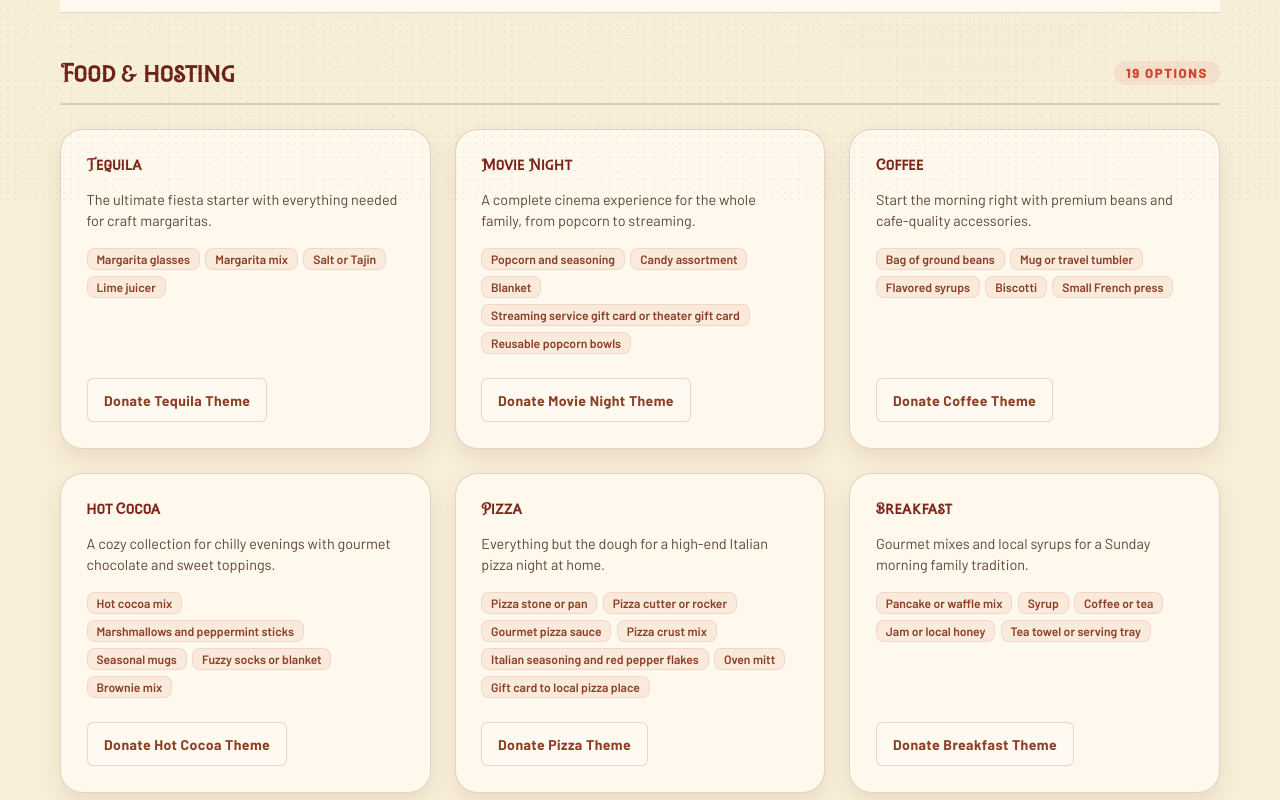
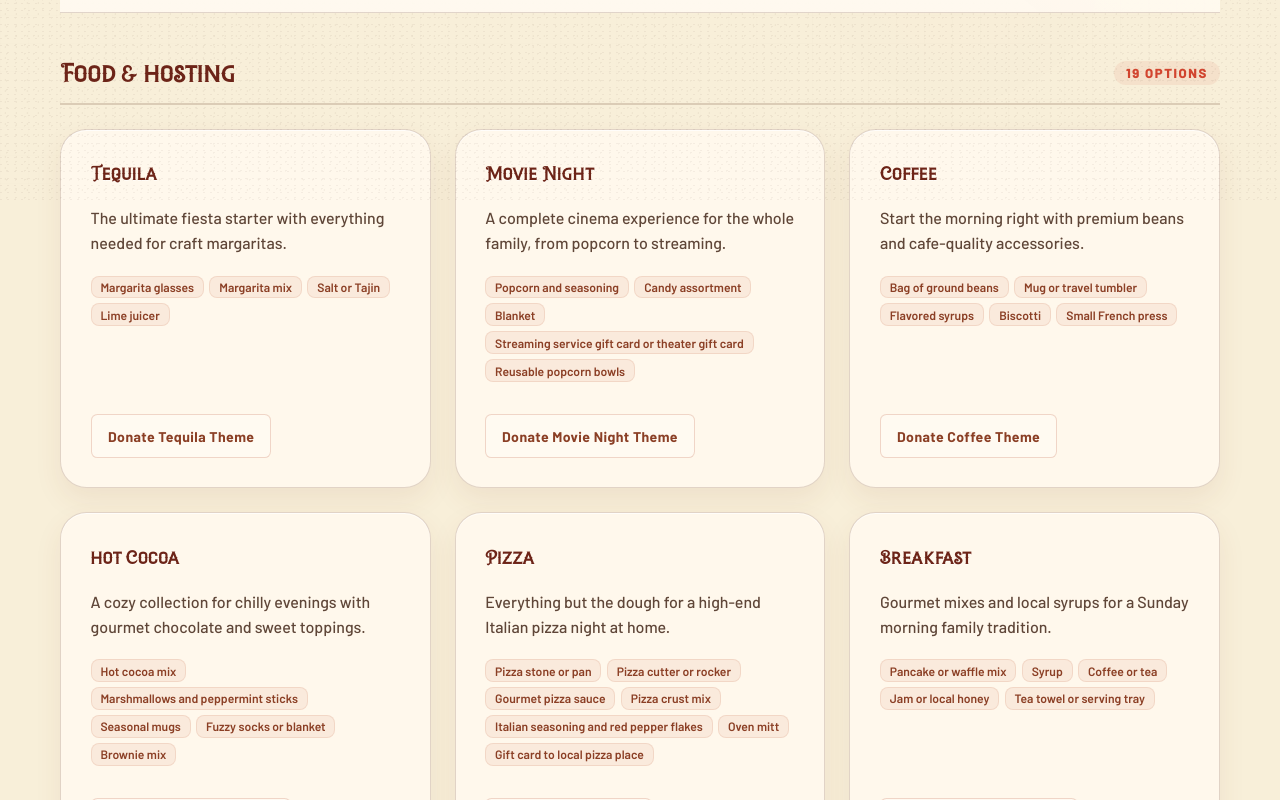
Before and after one commit to joshmzamora/summerfest-htcc, a Next.js app: page /get-involved/basket-themes in a window 1280 px wide. Shown: the part 600-1400 px from the top of the page. Built offline with nearby package versions, Linux system fonts and the light colour scheme.

Commit message:
Add "scroll-up" animation when user clicks a category on basket themes page

```diff
--- a/app/get-involved/basket-themes/page.tsx
+++ b/app/get-involved/basket-themes/page.tsx
@@ -94,6 +94,18 @@ export default function BasketThemesPage() {
       }),
     }))
     .filter((group) => group.themes.length > 0);
+
+  const handleCategoryChange = (category: string) => {
+    setActiveCategory(category);
+
+    // Scroll to themes grid on selection
+    const themesSection = document.getElementById("themes");
+    if (themesSection) {
+      // Offset by 80px to account for the sticky header
+      const topOffset = themesSection.getBoundingClientRect().top + window.scrollY - 80;
+      window.scrollTo({ top: topOffset, behavior: "smooth" });
+    }
+  };
 
   React.useEffect(() => {
     if (typeof window === "undefined") {
@@ -209,7 +221,7 @@ export default function BasketThemesPage() {
                     type="button"
                     layout={!reduceMotion}
                     className={`filter-pill ${activeCategory === category ? "is-active" : ""}`}
-                    onClick={() => setActiveCategory(category)}
+                    onClick={() => handleCategoryChange(category)}
                   >
                     {category}
                   </m.button>
--- a/app/globals.css
+++ b/app/globals.css
@@ -4235,33 +4235,76 @@ span.poster-sticker-family::after {
 }
 
 .basket-theme-card {
+  position: relative;
   display: flex;
   flex-direction: column;
   justify-content: space-between;
-  padding: 1.6rem;
-  border-radius: 1.4rem;
-  background: var(--paper);
-  border: 1px solid var(--line);
-  box-shadow: var(--shadow-soft);
+  padding: 1.85rem;
+  border-radius: 1.65rem;
+  background: var(--card-bg, var(--paper));
+  border: 1px solid var(--card-stroke, var(--line));
+  box-shadow:
+    0 12px 28px rgba(125, 65, 32, 0.08),
+    inset 0 1px 0 rgba(255, 255, 255, 0.75);
+  transition: all 400ms cubic-bezier(0.16, 1, 0.3, 1);
+  overflow: hidden;
+  isolation: isolate;
+}
+
+.basket-theme-card::before {
+  content: "";
+  position: absolute;
+  inset: 0;
+  background-image: var(--card-image);
+  background-size: cover;
+  background-position: center;
+  opacity: 0.35;
+  filter: sepia(0.05);
+  transition: opacity 400ms ease, transform 900ms cubic-bezier(0.16, 1, 0.3, 1);
+  z-index: -1;
+  pointer-events: none;
+}
+
+.basket-theme-card:hover {
+  background: white;
+  border-color: var(--card-stroke-hover, var(--orange));
+  box-shadow:
+    0 28px 56px rgba(125, 65, 32, 0.16),
+    inset 0 1px 0 white;
+}
+
+.basket-theme-card:hover::before {
+  opacity: 0.5;
+  transform: scale(1.12);
 }
 
 .basket-card-content {
-  margin-bottom: 1.5rem;
+  position: relative;
+  z-index: 2;
+  margin-bottom: 2rem;
+}
+
+.basket-card-action {
+  position: relative;
+  z-index: 2;
 }
 
 .basket-theme-card h5 {
-  margin: 0 0 0.5rem;
-  font-size: 1.35rem;
+  margin: 0 0 0.65rem;
+  font-size: 1.62rem;
   font-family: var(--font-display), cursive;
   font-weight: 400;
-  color: #7d241a;
+  color: #6d2417;
+  line-height: 1.15;
+  text-shadow: 0 1px 0 rgba(255, 255, 255, 0.6);
 }
 
 .theme-description {
-  font-size: 0.9rem;
+  font-size: 1rem;
   color: var(--muted);
-  line-height: 1.5;
-  margin-bottom: 1rem;
+  line-height: 1.58;
+  margin-bottom: 1.25rem;
+  font-weight: 500;
 }
 
 .button-secondary-sm {
--- a/components/FestivalMotion.tsx
+++ b/components/FestivalMotion.tsx
@@ -119,7 +119,7 @@ type MotionPanelProps = {
   delay?: number;
   once?: boolean;
   amount?: number;
-} & Pick<HTMLMotionProps<"div">, "exit" | "id" | "role"> & {
+} & Pick<HTMLMotionProps<"div">, "exit" | "id" | "role" | "style"> & {
   "aria-hidden"?: boolean;
   "aria-label"?: string;
 };
@@ -136,6 +136,7 @@ export function MotionPanel({
   exit,
   id,
   role,
+  style,
   "aria-hidden": ariaHidden,
   "aria-label": ariaLabel,
 }: MotionPanelProps) {
@@ -157,7 +158,7 @@ export function MotionPanel({
       transition={reduceMotion ? undefined : getRevealTransition(reveal, delay)}
       whileHover={reduceMotion || hover === "none" ? undefined : hoverPresets[hover]}
       whileTap={reduceMotion || hover === "none" ? undefined : tapPresets[hover]}
-      style={{ transformOrigin: "center center" }}
+      style={{ transformOrigin: "center center", ...style }}
     >
       {children}
     </Tag>
```
